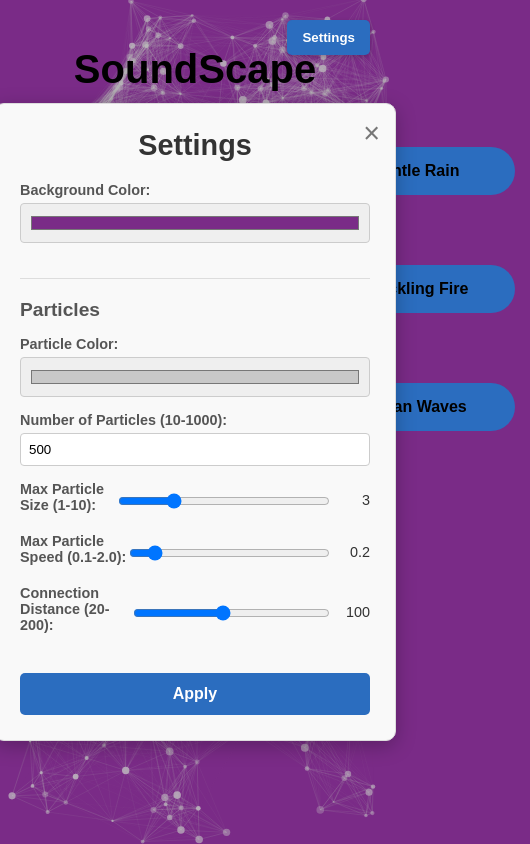
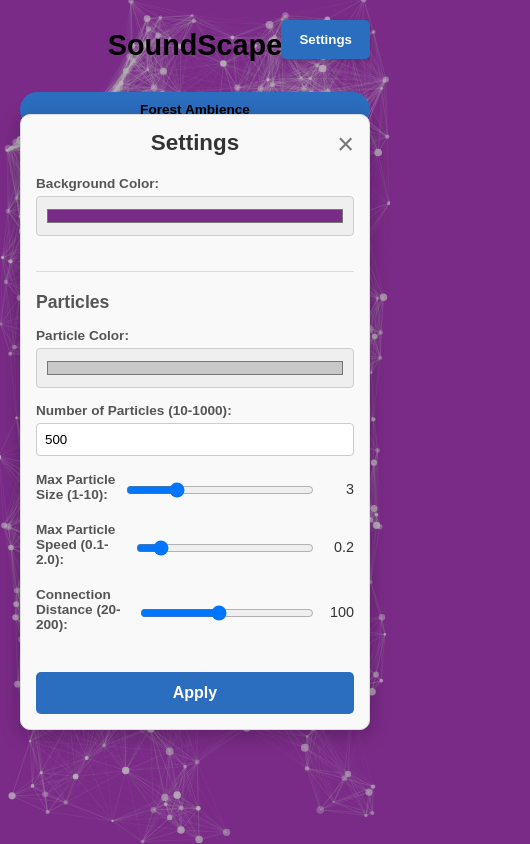
Before and after one commit to gigidinut/soundscape, a plain HTML site: page index.html in a window 390 px wide. Both pictures are taken after a click on the button "Settings". Shown: the whole page, 530 px wide, since content can reach past the window. Drawn offline with Linux system fonts and the light colour scheme; animation ran at ten frames a second.

Commit message:
updates to accommodate smaller screens

```diff
--- a/soundscape_style.css
+++ b/soundscape_style.css
@@ -31,35 +31,38 @@ h1 {
 
 .sound-controls-grid {
     display: grid;
-    grid-template-columns: repeat(2, 1fr); /* Two columns */
+    grid-template-columns: repeat(2, 1fr); /* Default for wider screens */
     gap: 30px 50px;
     max-width: 700px;
     width: 100%;
-    z-index: 1; /* Ensure controls are above canvas */
-    position: relative; /* Needed for z-index to work properly with fixed canvas */
+    z-index: 1;
+    position: relative;
 }
 
 .sound-item {
     display: flex;
     flex-direction: column;
     align-items: center;
-    padding: 15px;
+    padding: 15px; /* You might reduce this slightly on mobile if needed */
 }
 
 .sound-item button {
     background-color: #2b6dbf;
     color: black;
     border: none;
-    padding: 15px 30px;
+    padding: 15px 30px; /* Consider if this padding is too large on small buttons */
     text-align: center;
     text-decoration: none;
     display: inline-block;
-    font-size: 1em;
+    font-size: 1em; /* This will scale with the base font */
     font-weight: bold;
     margin-bottom: 10px;
     cursor: pointer;
     border-radius: 30px;
-    min-width: 200px;
+    min-width: 200px; /* This might be too wide for mobile in a single column */
+    width: 90%; /* Start with a width, adjust as needed */
+    max-width: 280px; /* Ensure buttons don't get excessively wide */
+    box-sizing: border-box; /* Include padding and border in the element's total width and height */
     transition: background-color 0.2s ease-in-out, transform 0.1s ease;
 }
 
@@ -136,7 +139,7 @@ h1 {
 }
 
 #settingsPanel {
-    display: none; /* Initially hidden */
+    display: none;
     position: fixed;
     top: 50%;
     left: 50%;
@@ -146,12 +149,15 @@ h1 {
     border-radius: 10px;
     box-shadow: 0 5px 20px rgba(0,0,0,0.25);
     z-index: 101;
-    width: 350px;
-    max-height: 90vh; /* Max height for smaller screens */
-    overflow-y: auto; /* Scroll if content overflows */
+    width: 90%; /* Make width responsive */
+    max-width: 350px; /* Keep the desktop max-width */
+    box-sizing: border-box;
+    max-height: 90vh;
+    overflow-y: auto;
     color: #333;
     border: 1px solid #ddd;
 }
+
 #settingsPanel.visible {
     display: block;
 }
@@ -240,3 +246,78 @@ h1 {
 #applySettingsButton:hover {
     background-color: #a170ef;
 }
+
+/* --- MEDIA QUERIES FOR RESPONSIVENESS --- */
+
+/* Target screens smaller than, say, 768px (typical tablet portrait) */
+@media (max-width: 768px) {
+    h1 {
+        font-size: 2em; /* Slightly smaller title on smaller screens */
+        margin-bottom: 30px;
+    }
+
+    .sound-controls-grid {
+        grid-template-columns: 1fr; /* Stack to a single column */
+        gap: 20px; /* Reduce gap for single column */
+        padding-left: 10px; /* Add some padding if content gets too close to edges */
+        padding-right: 10px;
+    }
+
+    .sound-item button {
+        min-width: initial; /* Remove the desktop min-width */
+        width: 100%; /* Make buttons take full width of their grid cell */
+        max-width: 400px; /* Or whatever looks good, centered by sound-item */
+        padding: 12px 20px; /* Potentially reduce padding slightly */
+        font-size: 0.9em; /* Slightly smaller font on buttons if needed */
+    }
+
+    .sound-item {
+        padding: 10px; /* Reduce padding on individual items */
+    }
+
+    #settingsPanel {
+        padding: 20px; /* Reduce padding on settings panel */
+    }
+    #settingsPanel h2 {
+        font-size: 1.5em;
+    }
+    #settingsPanel h3 {
+        font-size: 1.1em;
+    }
+    #settingsPanel label {
+        font-size: 0.85em;
+    }
+
+    /* You might want to make the settings button slightly larger or ensure it has enough padding */
+    #settingsButton {
+        padding: 12px 18px; /* Ensure good touch target */
+    }
+}
+
+/* Target even smaller screens, e.g., typical mobile phones */
+@media (max-width: 480px) {
+    body {
+        padding: 10px; /* Reduce overall body padding */
+    }
+    h1 {
+        font-size: 1.8em;
+        margin-bottom: 20px;
+    }
+
+    .sound-controls-grid {
+        gap: 15px;
+    }
+
+    .sound-item button {
+        font-size: 0.85em; /* Further adjust font if necessary */
+        padding: 10px 15px;
+    }
+
+    #settingsPanel {
+        width: 95%; /* Almost full width on very small screens */
+        padding: 15px;
+    }
+     #settingsPanel h2 {
+        font-size: 1.4em;
+    }
+}
```
